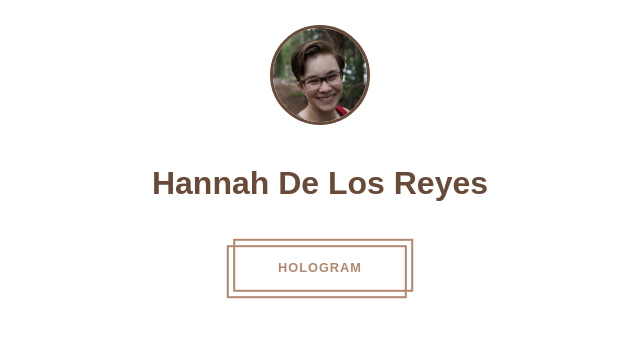
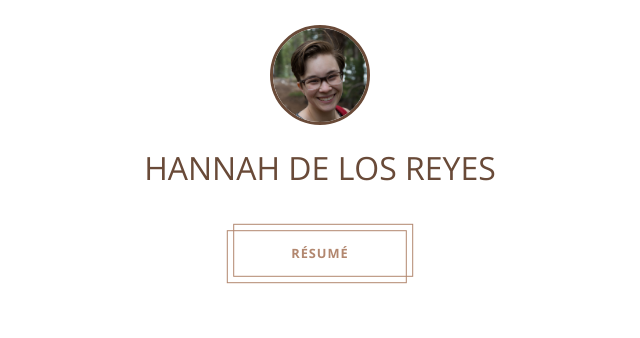
Before and after one commit to bugdlr/bugdlr.github.io, a website: page index.html in a window 1280 px wide. Shown: the whole page, without its empty margins (320-960 px from the left). Drawn offline with nearby package versions, Linux system fonts and the light colour scheme.

Commit message:
optimized button css and added font

```diff
--- a/index.html
+++ b/index.html
@@ -4,6 +4,7 @@
     <meta charset="utf-8">
     <meta name="viewport" content="width=device-width, initial-scale=1">
     <title>portfolio</title>
+    <link href="https://fonts.googleapis.com/css?family=Open+Sans:300,400,700" rel="stylesheet">
     <link rel="stylesheet" href="https://cdnjs.cloudflare.com/ajax/libs/normalize/7.0.0/normalize.min.css">
     <link rel="stylesheet" href="css/style.min.css">
   </head>
@@ -11,7 +12,7 @@
     <img class="main-img" src="images/hannah_smile_crop-compressed.jpg" alt="Hannah's face">
     <h1>Hannah De Los Reyes</h1>
 
-		<a class="hologram-btn" href="#">Hologram</a>
+		<a class="hologram-btn" href="#">Résumé</a>
 
   </body>
 </html>
--- a/less/style.less
+++ b/less/style.less
@@ -1,8 +1,9 @@
 // variables
 @brown: #b2876f;
 
-*, *:before, *:after {
-	font-family: sans-serif;
+*,
+*:before,
+*:after {
   box-sizing: border-box;
   -webkit-font-smoothing: antialiased;
 }
@@ -19,7 +20,7 @@ a {
 .main-img {
   height: 100px;
   width: 100px;
-  margin: 25px auto;
+  margin: 25px auto 0 auto;
   display: block;
   border-radius: 50%;
   border: 3px solid darken(@brown, 25%);
@@ -27,13 +28,14 @@ a {
 
 h1 {
   text-align: center;
-  margin: 40px;
+  margin: 25px auto 40px auto;
+  font-weight: 300;
+  text-transform: uppercase;
   @media (max-width: 767px) {
-    font-size: 20px;
+    font-size: 22px;
   }
 }
 
-// clean up the stuff below
 .hologram-btn {
 	display: block;
 	margin: 0 auto;
@@ -48,23 +50,26 @@ h1 {
   text-transform: uppercase;
   position: relative;
   transition: all 250ms ease;
-}
-.hologram-btn:before, .hologram-btn:after {
+
+  &:before,
+  &:after {
     content: '';
     position: absolute;
     left: 0;
     top: 0;
     width: 100%;
     height: 100%;
-  border: 2px solid;
+    border: 1px solid;
     transition: .25s;
   }
-.hologram-btn:before {
+  &:before {
     transform: translateX(-0.25em) translateY(0.25em);
   }
-.hologram-btn:after {
+  &:after {
     transform: translateX(0.25em) translateY(-0.25em);
   }
-.hologram-btn:hover:before, .hologram-btn:hover:after {
+  &:hover:before,
+  &:hover:after {
     transform: translateX(0) translateY(0);
   }
+}
```
Also changed, not shown: css/style.min.css. Lines whose indentation alone changed are shown as unchanged.
